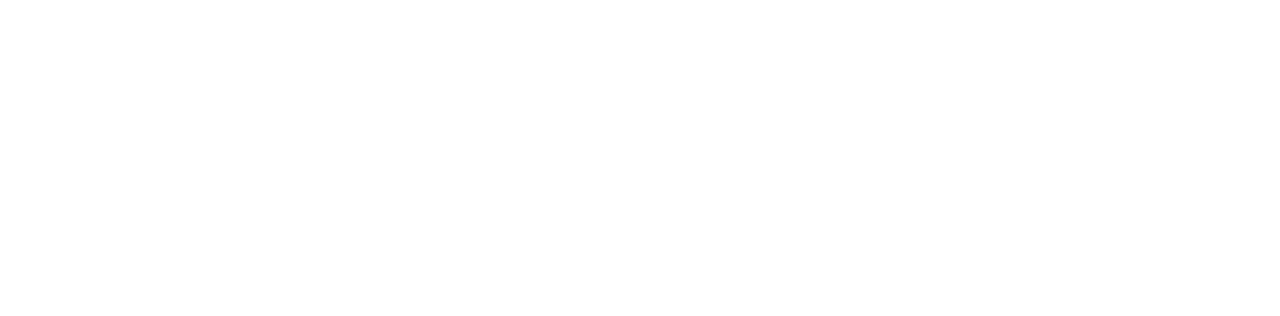
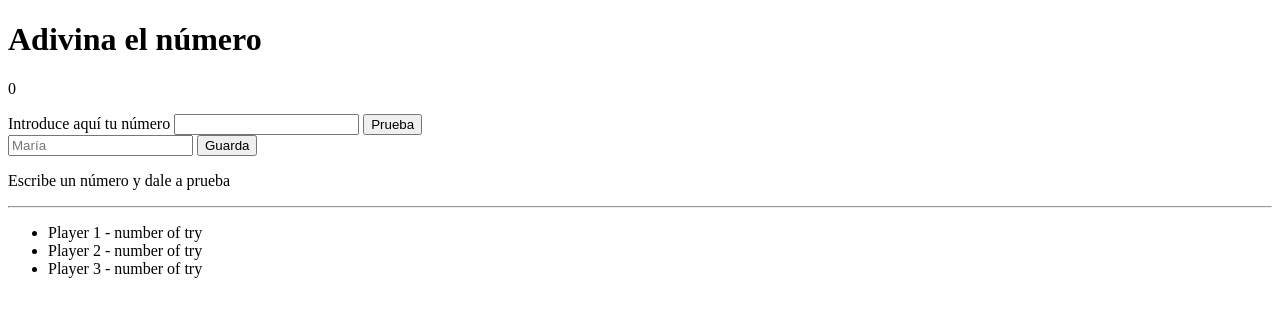
Before and after one commit to Eparrado/clarke-s2-eval-trd-Eparrado, a plain HTML site: page index.html in a window 1280 px wide. Drawn offline with Linux system fonts and the light colour scheme.

Commit message:
html basic structure

```diff
--- a/index.html
+++ b/index.html
@@ -1,14 +1,48 @@
 <!DOCTYPE html>
-<html>
+<html lang="es">
   <head>
     <meta charset="utf-8">
+    <meta name="viewport" content="width=device-width, initial-scale=1">
     <link rel="stylesheet" href="styles/styles.css">
     <title>Guess the number</title>
   </head>
   <body>
+    <main>
 
-    <script type="text/javascript" src="js/main.js">
+      <h1>Adivina el número</h1>
 
-    </script>
+      <div class="try-counter">
+        <p>0</p>
+      </div>
+
+      <div class="input-number">
+        <label for="firstnumber">Introduce aquí tu número</label>
+        <input type="number" name="firstnumber">
+        <input type="submit" name="submitbutton" value="Prueba">
+      </div>
+
+      <div class="player-data">
+        <input type="text" name="playername" placeholder="María">
+        <input type="submit" name="savebutton" value="Guarda">
+      </div>
+
+      <div class="hint-box">
+        <p>Escribe un número y dale a
+          <span>prueba</span>
+        </p>
+      </div>
+
+      <hr class="horizontal-line">
+    </main>
+
+    <aside class="history-record">
+      <ul class="historial">
+        <li>Player 1 - number of try</li>
+        <li>Player 2 - number of try</li>
+        <li>Player 3 - number of try</li>
+      </ul>
+    </aside>
+
+    <script type="text/javascript" src="js/main.js"></script>
   </body>
 </html>
```
